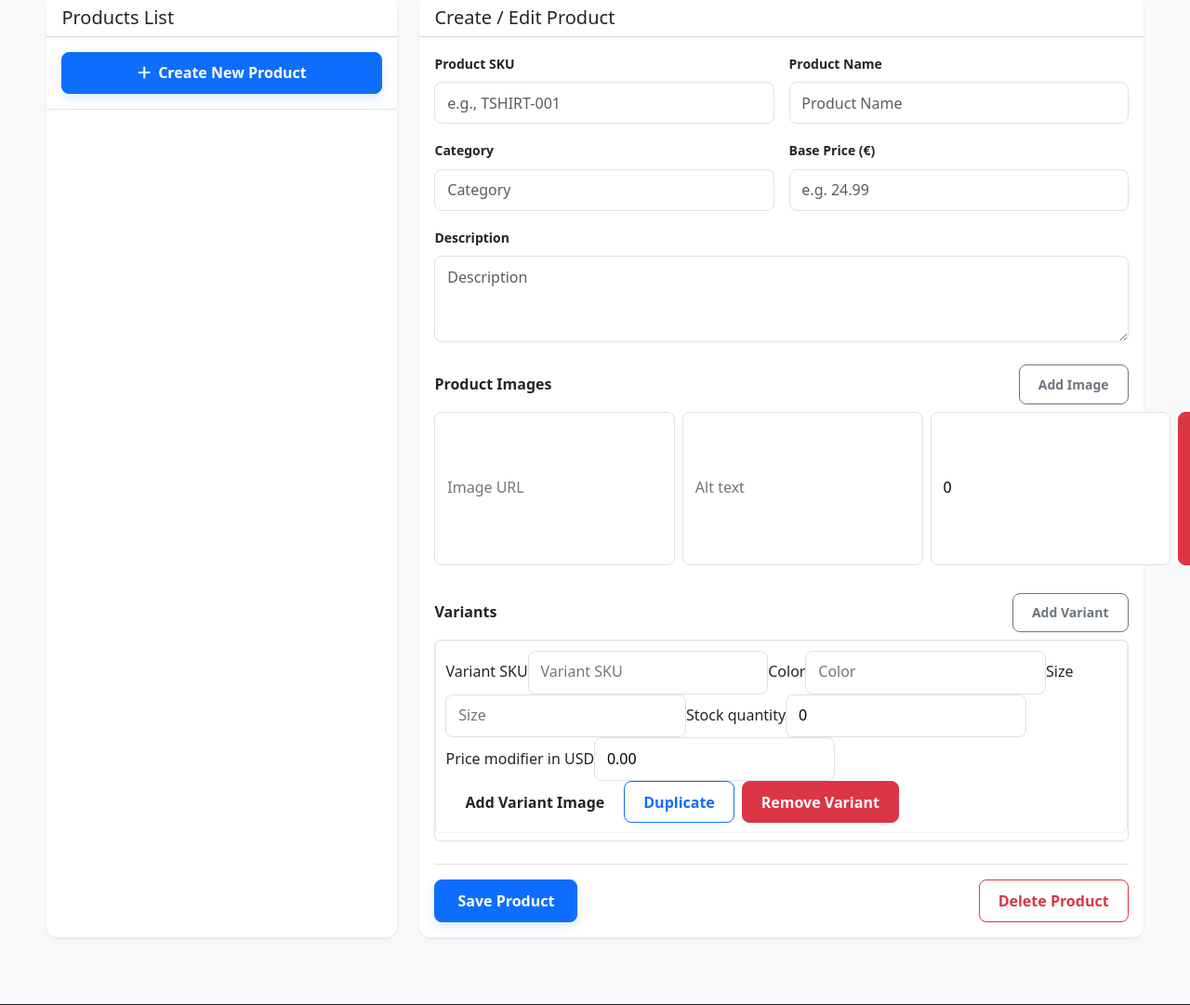
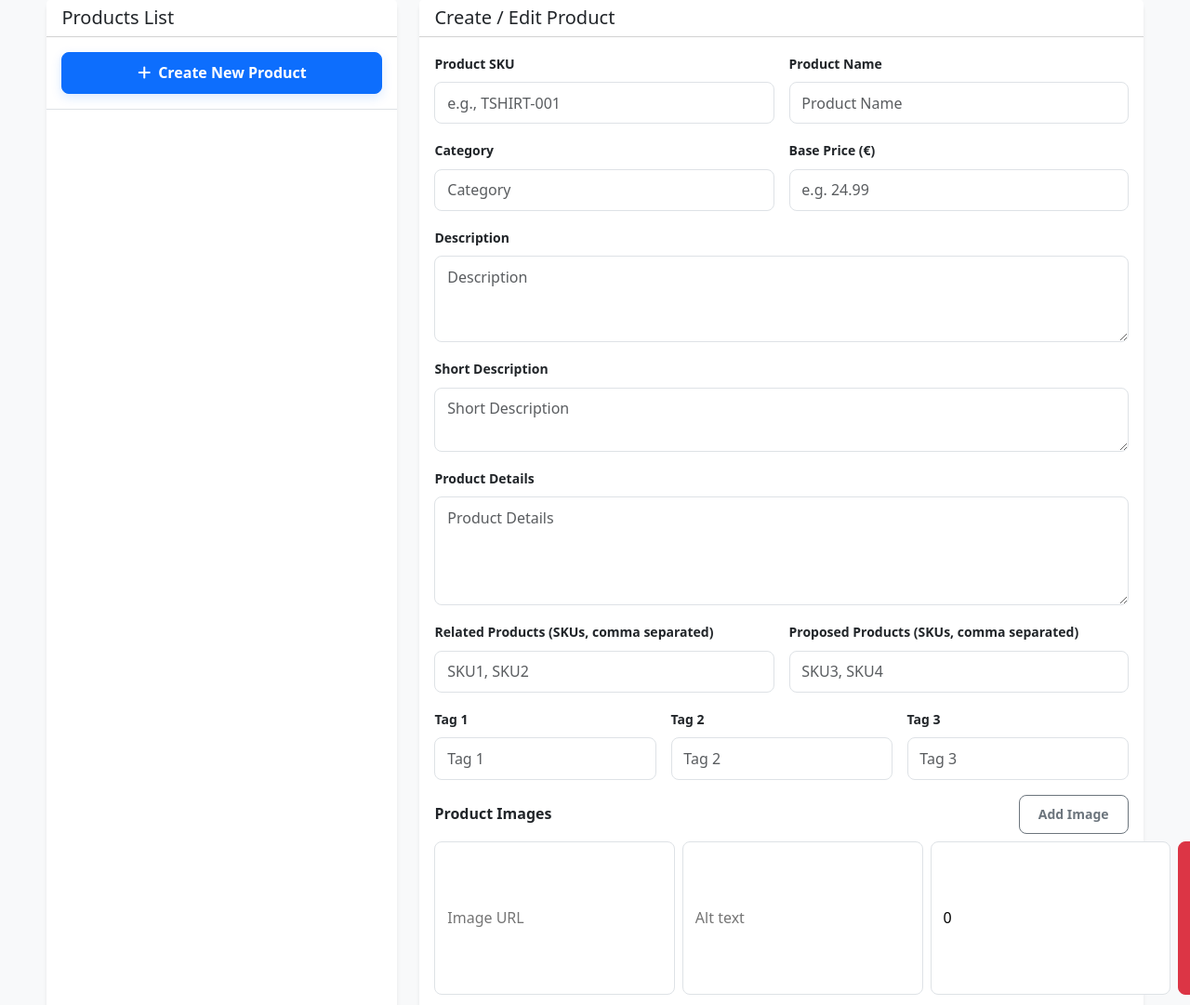
Before and after one commit to sammycrem/e-commerce-e, a Flask app: page /admin in a window 1280 px wide; the page is wider, and only the part inside the window is pictured. Shown: the part 291-1372 px from the top of that part at 93% size. Run offline with Flask 3, Linux system fonts and the light colour scheme; data that the repository does not hold is empty; parts of the project's set-up code (start-up, migrations or seed data) failed here and were passed over.

Commit message:
Add new product attributes and update admin dashboard
- Added short_description, product_details, related_products, proposed_products, and tag1-3 to Product model.
- Updated API endpoints and serialization logic to support new attributes.
- Updated Admin Dashboard UI and CRUD JavaScript to manage new attributes.
- Adapted seed script and test injection script to include sample data for new attributes.
- Verified changes with custom API and Playwright tests.

Co-authored-by: sammycrem <256570095+sammycrem@users.noreply.github.com>

```diff
--- a/app/app.py
+++ b/app/app.py
@@ -224,6 +224,13 @@ def create_product_data(product_key):
         "name": name,
         "category": category,
         "description": description,
+        "short_description": f"Short desc for {sku}",
+        "product_details": f"Detailed info for {sku}",
+        "related_products": [],
+        "proposed_products": [],
+        "tag1": "tag1",
+        "tag2": "tag2",
+        "tag3": "tag3",
         "base_price_cents": base_price_cents,
         "image_url": product_image_url,
         "images": product_images,
@@ -242,6 +249,13 @@ def insert_product(session, pdata):
         product_sku=sku,
         name=pdata["name"],
         description=pdata.get("description"),
+        short_description=pdata.get("short_description"),
+        product_details=pdata.get("product_details"),
+        related_products=pdata.get("related_products"),
+        proposed_products=pdata.get("proposed_products"),
+        tag1=pdata.get("tag1"),
+        tag2=pdata.get("tag2"),
+        tag3=pdata.get("tag3"),
         category=pdata.get("category"),
         base_price_cents=int(pdata["base_price_cents"])
     )
@@ -302,6 +316,13 @@ def serialize_product(product):
         "description": product.description,
         "category": product.category,
         "base_price_cents": product.base_price_cents,
+        "short_description": product.short_description,
+        "product_details": product.product_details,
+        "related_products": product.related_products or [],
+        "proposed_products": product.proposed_products or [],
+        "tag1": product.tag1,
+        "tag2": product.tag2,
+        "tag3": product.tag3,
         "images": [serialize_image(img) for img in product.images],
         "variants": [serialize_variant(var) for var in product.variants]
     }
@@ -723,6 +744,13 @@ def admin_update_product(sku):
         # Basic fields
         product.name = data.get('name', product.name)
         product.description = data.get('description', product.description)
+        product.short_description = data.get('short_description', product.short_description)
+        product.product_details = data.get('product_details', product.product_details)
+        product.related_products = data.get('related_products', product.related_products)
+        product.proposed_products = data.get('proposed_products', product.proposed_products)
+        product.tag1 = data.get('tag1', product.tag1)
+        product.tag2 = data.get('tag2', product.tag2)
+        product.tag3 = data.get('tag3', product.tag3)
         product.category = data.get('category', product.category)
         product.base_price_cents = int(data.get('base_price_cents', product.base_price_cents or 0))
 
@@ -874,6 +902,13 @@ def create_product():
             product_sku=data['product_sku'],
             name=data['name'],
             description=data.get('description'),
+            short_description=data.get('short_description'),
+            product_details=data.get('product_details'),
+            related_products=data.get('related_products'),
+            proposed_products=data.get('proposed_products'),
+            tag1=data.get('tag1'),
+            tag2=data.get('tag2'),
+            tag3=data.get('tag3'),
             category=data.get('category'),
             base_price_cents=int(data['base_price_cents'])
         )
@@ -992,6 +1027,13 @@ def update_product(product_sku):
             product.product_sku = data['product_sku']
             product.name = data['name']
             product.description = data.get('description')
+            product.short_description = data.get('short_description')
+            product.product_details = data.get('product_details')
+            product.related_products = data.get('related_products')
+            product.proposed_products = data.get('proposed_products')
+            product.tag1 = data.get('tag1')
+            product.tag2 = data.get('tag2')
+            product.tag3 = data.get('tag3')
             product.category = data.get('category')
             product.base_price_cents = int(data['base_price_cents'])
 
--- a/app/static/js/admin_crud.js
+++ b/app/static/js/admin_crud.js
@@ -162,7 +162,14 @@
       $('#name').value = p.name;
       $('#category').value = p.category;
       $('#base_price').value = (p.base_price_cents / 100).toFixed(2);
-      $('#description').value = p.description;
+      $('#description').value = p.description || '';
+      $('#short_description').value = p.short_description || '';
+      $('#product_details').value = p.product_details || '';
+      $('#related_products').value = (p.related_products || []).join(', ');
+      $('#proposed_products').value = (p.proposed_products || []).join(', ');
+      $('#tag1').value = p.tag1 || '';
+      $('#tag2').value = p.tag2 || '';
+      $('#tag3').value = p.tag3 || '';
       imagesContainer.innerHTML = '';
       (p.images || []).forEach(img => addProductImageRow(img.url, img.alt_text || img.alt || '', img.display_order || img.order || 0));
       variantsContainer.innerHTML = '';
@@ -178,6 +185,13 @@
         name: $('#name').value.trim(),
         category: $('#category').value.trim(),
         description: $('#description').value.trim(),
+        short_description: $('#short_description').value.trim(),
+        product_details: $('#product_details').value.trim(),
+        related_products: $('#related_products').value.split(',').map(s => s.trim()).filter(s => s),
+        proposed_products: $('#proposed_products').value.split(',').map(s => s.trim()).filter(s => s),
+        tag1: $('#tag1').value.trim(),
+        tag2: $('#tag2').value.trim(),
+        tag3: $('#tag3').value.trim(),
         base_price_cents: parsePriceToCents($('#base_price').value),
         images: [],
         variants: []
@@ -245,7 +259,7 @@
         showFeedback('Deleted', 'success');
         loadProducts();
         // reset editor
-        ['product_sku', 'name', 'category', 'base_price', 'description'].forEach(id => $(`#${id}`).value = '');
+        ['product_sku', 'name', 'category', 'base_price', 'description', 'short_description', 'product_details', 'related_products', 'proposed_products', 'tag1', 'tag2', 'tag3'].forEach(id => $(`#${id}`).value = '');
         imagesContainer.innerHTML = '';
         variantsContainer.innerHTML = '';
         saveBtn.dataset.editSku = '';
@@ -254,7 +268,7 @@
 
     // New product button
     if (newBtn) newBtn.addEventListener('click', () => {
-      ['product_sku', 'name', 'category', 'base_price', 'description'].forEach(id => $(`#${id}`).value = '');
+      ['product_sku', 'name', 'category', 'base_price', 'description', 'short_description', 'product_details', 'related_products', 'proposed_products', 'tag1', 'tag2', 'tag3'].forEach(id => $(`#${id}`).value = '');
       imagesContainer.innerHTML = '';
       variantsContainer.innerHTML = '';
       addProductImageRow();
--- a/app/templates/admin.html
+++ b/app/templates/admin.html
@@ -65,9 +65,45 @@
                             </div>
                         </div>
 
-                        <div class="mb-4">
+                        <div class="mb-3">
                             <label class="form-label small fw-bold">Description</label>
                             <textarea id="description" class="form-control" rows="3" placeholder="Description"></textarea>
+                        </div>
+
+                        <div class="mb-3">
+                            <label class="form-label small fw-bold">Short Description</label>
+                            <textarea id="short_description" class="form-control" rows="2" placeholder="Short Description"></textarea>
+                        </div>
+
+                        <div class="mb-3">
+                            <label class="form-label small fw-bold">Product Details</label>
+                            <textarea id="product_details" class="form-control" rows="4" placeholder="Product Details"></textarea>
+                        </div>
+
+                        <div class="row g-3 mb-3">
+                            <div class="col-md-6">
+                                <label class="form-label small fw-bold">Related Products (SKUs, comma separated)</label>
+                                <input id="related_products" type="text" placeholder="SKU1, SKU2" class="form-control">
+                            </div>
+                            <div class="col-md-6">
+                                <label class="form-label small fw-bold">Proposed Products (SKUs, comma separated)</label>
+                                <input id="proposed_products" type="text" placeholder="SKU3, SKU4" class="form-control">
+                            </div>
+                        </div>
+
+                        <div class="row g-3 mb-3">
+                            <div class="col-md-4">
+                                <label class="form-label small fw-bold">Tag 1</label>
+                                <input id="tag1" type="text" placeholder="Tag 1" class="form-control">
+                            </div>
+                            <div class="col-md-4">
+                                <label class="form-label small fw-bold">Tag 2</label>
+                                <input id="tag2" type="text" placeholder="Tag 2" class="form-control">
+                            </div>
+                            <div class="col-md-4">
+                                <label class="form-label small fw-bold">Tag 3</label>
+                                <input id="tag3" type="text" placeholder="Tag 3" class="form-control">
+                            </div>
                         </div>
 
                         <div class="mb-4">
```
Also changed, not shown: app/models.py (+7 -0 lines), app/seed_playground.py (+14 -0 lines).
